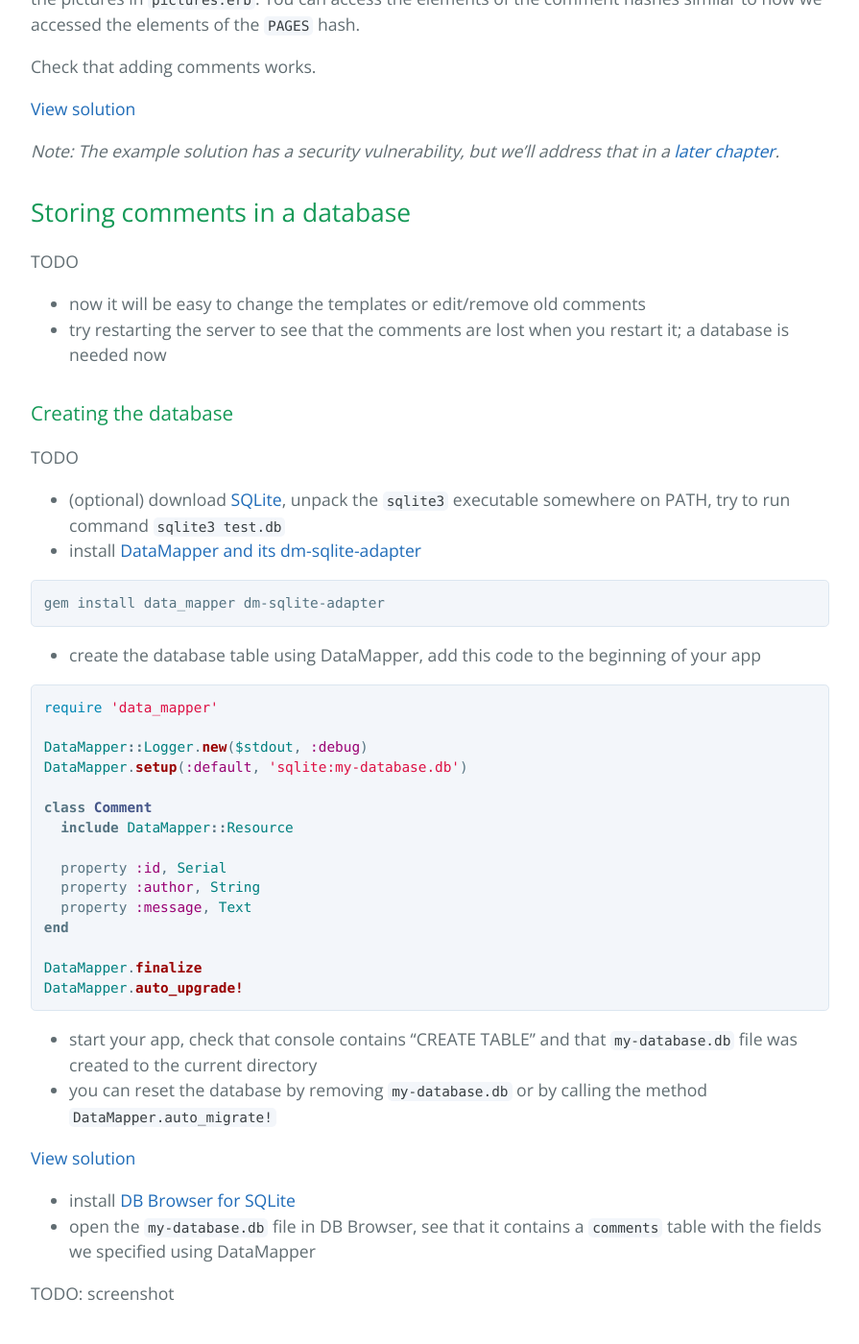
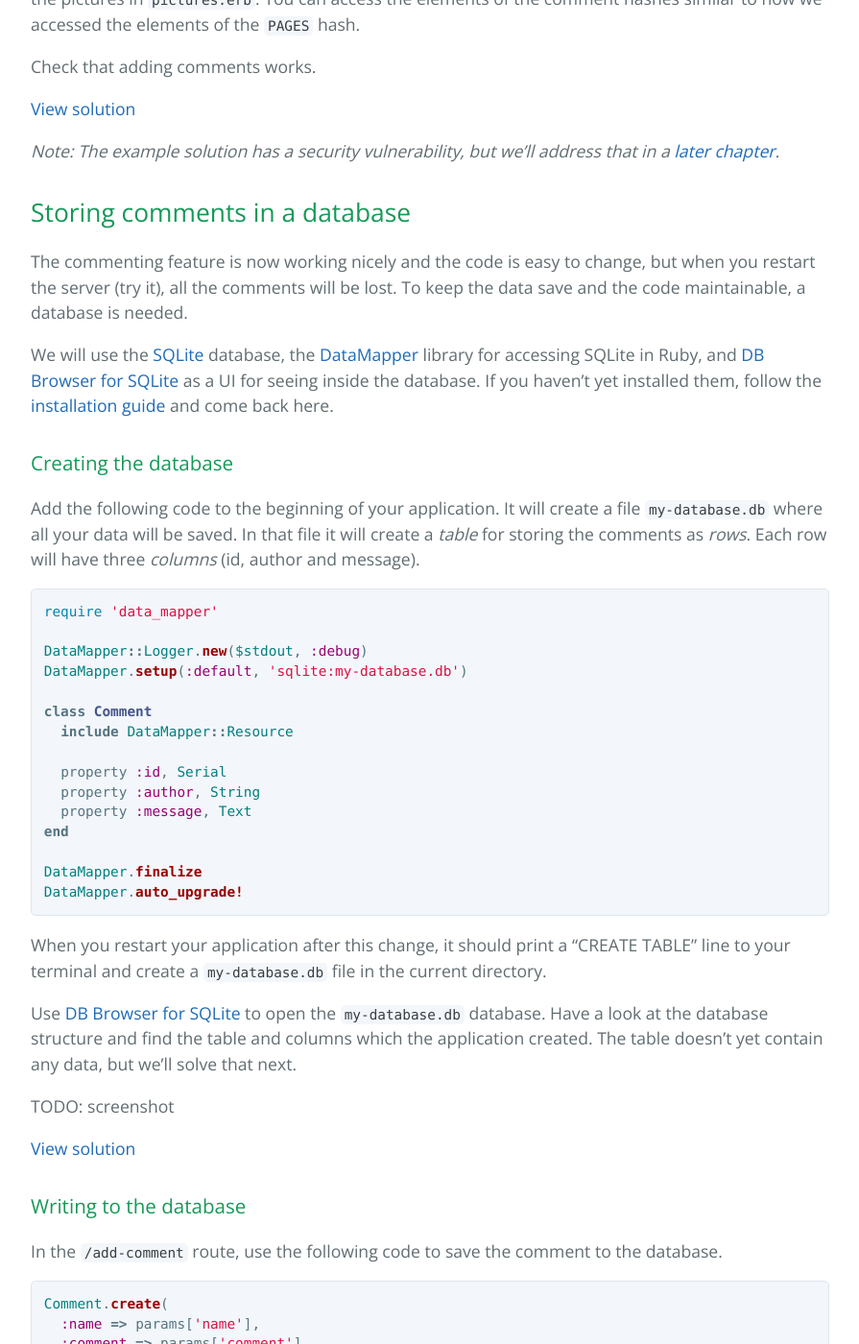
Before and after one commit to luontola/web-intro, a Jekyll site: the page built from databases.md, in a window 1280 px wide and 1400 px high, scrolled down 5745 px. Shown: the whole window at 96% size, without its empty margins (192-1087 px from the left). Built offline with Jekyll 4.4.1, drawn with Linux system fonts in a browser that asks for light colours; Markdown is read by kramdown in place of the engine named in the settings; some of the changed text lies outside the part shown.

Commit message:
Database chapter, the rest of the prose

````diff
--- a/databases.md
+++ b/databases.md
@@ -152,24 +152,14 @@
 
 ## Storing comments in a database
 
-TODO
+The commenting feature is now working nicely and the code is easy to change, but when you restart the server (try it), all the comments will be lost. To keep the data save and the code maintainable, a database is needed.
 
-- now it will be easy to change the templates or edit/remove old comments
-- try restarting the server to see that the comments are lost when you restart it; a database is needed now
+We will use the [SQLite](https://www.sqlite.org/) database, the [DataMapper](http://datamapper.org/) library for accessing SQLite in Ruby, and [DB Browser for SQLite](http://sqlitebrowser.org/) as a UI for seeing inside the database. If you haven't yet installed them, follow the [installation guide](/installation/) and come back here.
 
 
 ### Creating the database
 
-TODO
-
-- (optional) download [SQLite](https://www.sqlite.org/), unpack the `sqlite3` executable somewhere on PATH, try to run command `sqlite3 test.db`
-- install [DataMapper and its dm-sqlite-adapter](http://datamapper.org/getting-started.html)
-
-```
-gem install data_mapper dm-sqlite-adapter
-```
-
-- create the database table using DataMapper, add this code to the beginning of your app
+Add the following code to the beginning of your application. It will create a file `my-database.db` where all your data will be saved. In that file it will create a *table* for storing the comments as *rows*. Each row will have three *columns* (id, author and message).
 
 ```ruby
 require 'data_mapper'
@@ -189,22 +179,18 @@
 DataMapper.auto_upgrade!
 ```
 
-- start your app, check that console contains "CREATE TABLE" and that `my-database.db` file was created to the current directory
-- you can reset the database by removing `my-database.db` or by calling the method `DataMapper.auto_migrate!`
+When you restart your application after this change, it should print a "CREATE TABLE" line to your terminal and create a `my-database.db` file in the current directory.
+
+Use [DB Browser for SQLite][sqlitebrowser] to open the `my-database.db` database. Have a look at the database structure and find the table and columns which the application created. The table doesn't yet contain any data, but we'll solve that next.
+
+TODO: screenshot
 
 [View solution](https://github.com/orfjackal/web-intro-project/commit/7ecc3c334c1638739e715723bb713d2bb1ac299f)
-
-- install [DB Browser for SQLite][sqlitebrowser]
-- open the `my-database.db` file in DB Browser, see that it contains a `comments` table with the fields we specified using DataMapper
-
-TODO: screenshot
 
 
 ### Writing to the database
 
-TODO
-
-- save comment to database using the following code
+In the `/add-comment` route, use the following code to save the comment to the database.
 
 ```ruby
 Comment.create(
@@ -214,7 +200,7 @@
 )
 ```
 
-- check with DB Browser that the data was added
+Go add some comments to the guestbook. Then use DB Browser to browse the data in the `comments` table and check that the comments you just wrote were added there.
 
 TODO: screenshot
 
@@ -223,16 +209,13 @@
 
 ### Reading from the database
 
-TODO
-
-- read comments from database using the following code
-- remove `$comments`
+In the `/guestbook.html` route, use the following code to get a list of all the comments in the database. After switching to use that, you can remove the `$comments` variable.
 
 ```ruby
 Comment.all(:order => [:date.desc])
 ```
 
-- see results, newest should be at top
+Check what the guestbook page looks like now. It should contain all the comments you wrote earlier, and the newest comment should be on top.
 
 TODO: screenshot
 
@@ -241,12 +224,11 @@
 
 ## Calculating the number of comments using a database
 
-TODO
+Now that all the data is in the database, we have more power at hand for querying that data. For example we can easily count how many comments there are in total and how many comments were added during the last 15 minutes. If we later implement commenting for photos, likewise we could easily find the photos with the most commenting activity.
 
-- database gives some extra power in handling the data
-- calculate total number of comments (for example for another page)
-- `Comment.count` returns the number of comments
-- `Comment.count(:date.gt => Time.now - (15 * 60)` returns the number of comments which are newer than 15 minutes
+Use `Comment.count` to get the total number of comments, and show it on the guestbook page.
+
+Use `Comment.count(:date.gt => Time.now - (15 * 60))` to get the number of comments which are newer than 15 minutes, and show it on the guestbook page.
 
 TODO: screenshot
 
````
